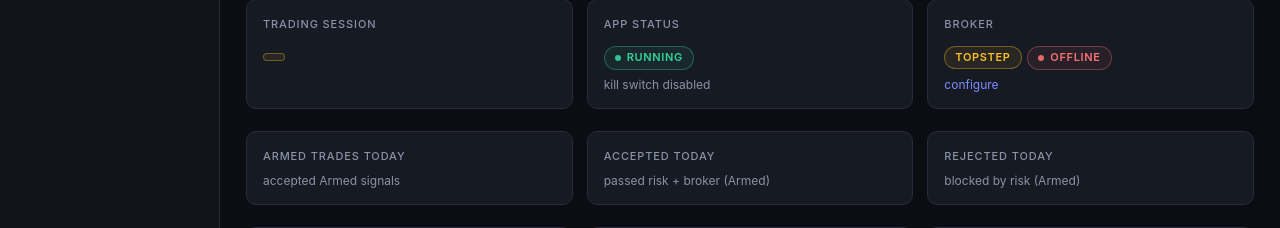
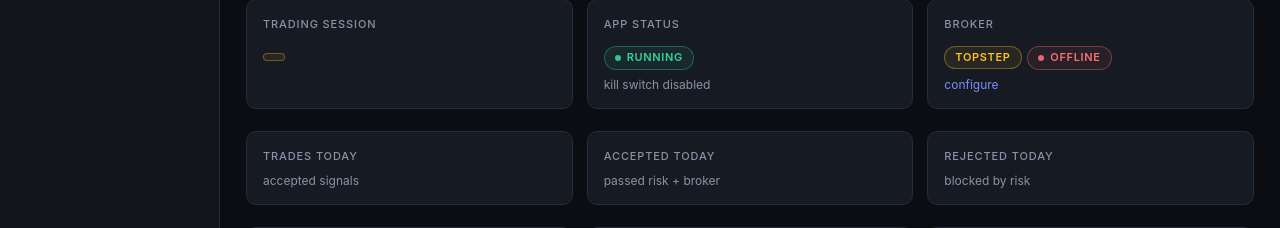
Before and after one commit to rdele75/signal_bridge, a Python web app: template app/templates/dashboard.html in a window 1280 px wide. Shown: the part 410-638 px from the top of the page. Run offline with Jinja, Linux system fonts and the light colour scheme; the template is opened without the code that fills it, so the values that code supplies are empty.

Commit message:
polish(ui): drop "Armed" from dashboard stat-card labels
Armed is an execution state, not a kind of trade. "Armed trades
today" / "accepted Armed signals" / "(Armed)" read awkwardly when
the card content is already implicitly scoped to armed submissions.

The JSON field names (accepted_armed_today, etc.) stay — this is
purely the user-visible labels.

Co-Authored-By: Claude Opus 4.7 <noreply@anthropic.com>

```diff
--- a/app/templates/dashboard.html
+++ b/app/templates/dashboard.html
@@ -235,19 +235,19 @@
    stat cards by design. #}
 <section class="grid grid-3 section">
   <div class="card">
-    <div class="card-label">Armed trades today</div>
+    <div class="card-label">Trades today</div>
     <div class="card-value lg">{{ trades_today }}</div>
-    <div class="card-sub">accepted Armed signals</div>
+    <div class="card-sub">accepted signals</div>
   </div>
   <div class="card">
     <div class="card-label">Accepted today</div>
     <div class="card-value lg good">{{ accepted_today }}</div>
-    <div class="card-sub">passed risk + broker (Armed)</div>
+    <div class="card-sub">passed risk + broker</div>
   </div>
   <div class="card">
     <div class="card-label">Rejected today</div>
     <div class="card-value lg {{ 'bad' if rejected_today else 'muted' }}">{{ rejected_today }}</div>
-    <div class="card-sub">blocked by risk (Armed)</div>
+    <div class="card-sub">blocked by risk</div>
   </div>
 </section>
 
```
Also changed, not shown: tests/test_layout_cleanup.py (+4 -2 lines).
